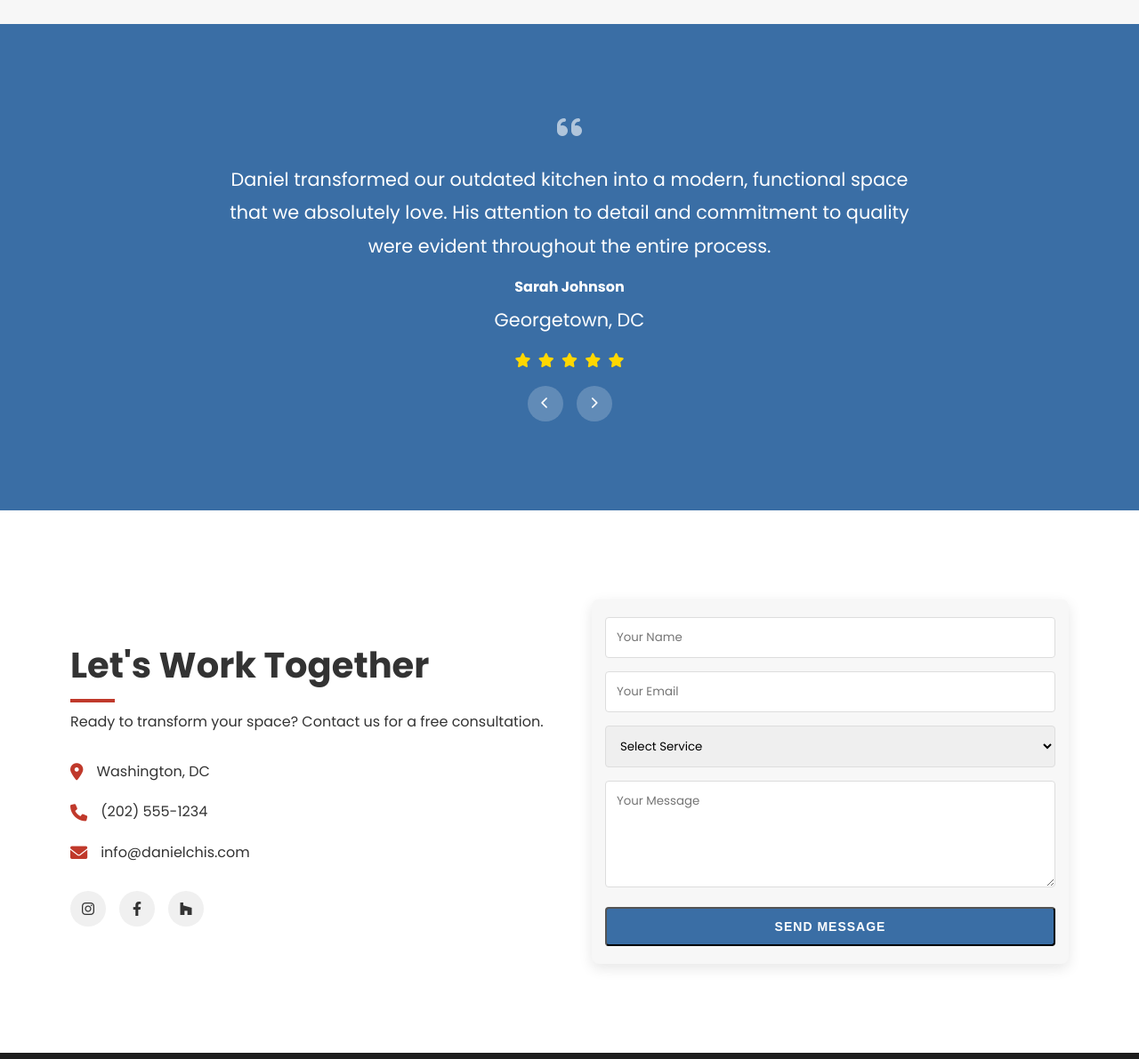
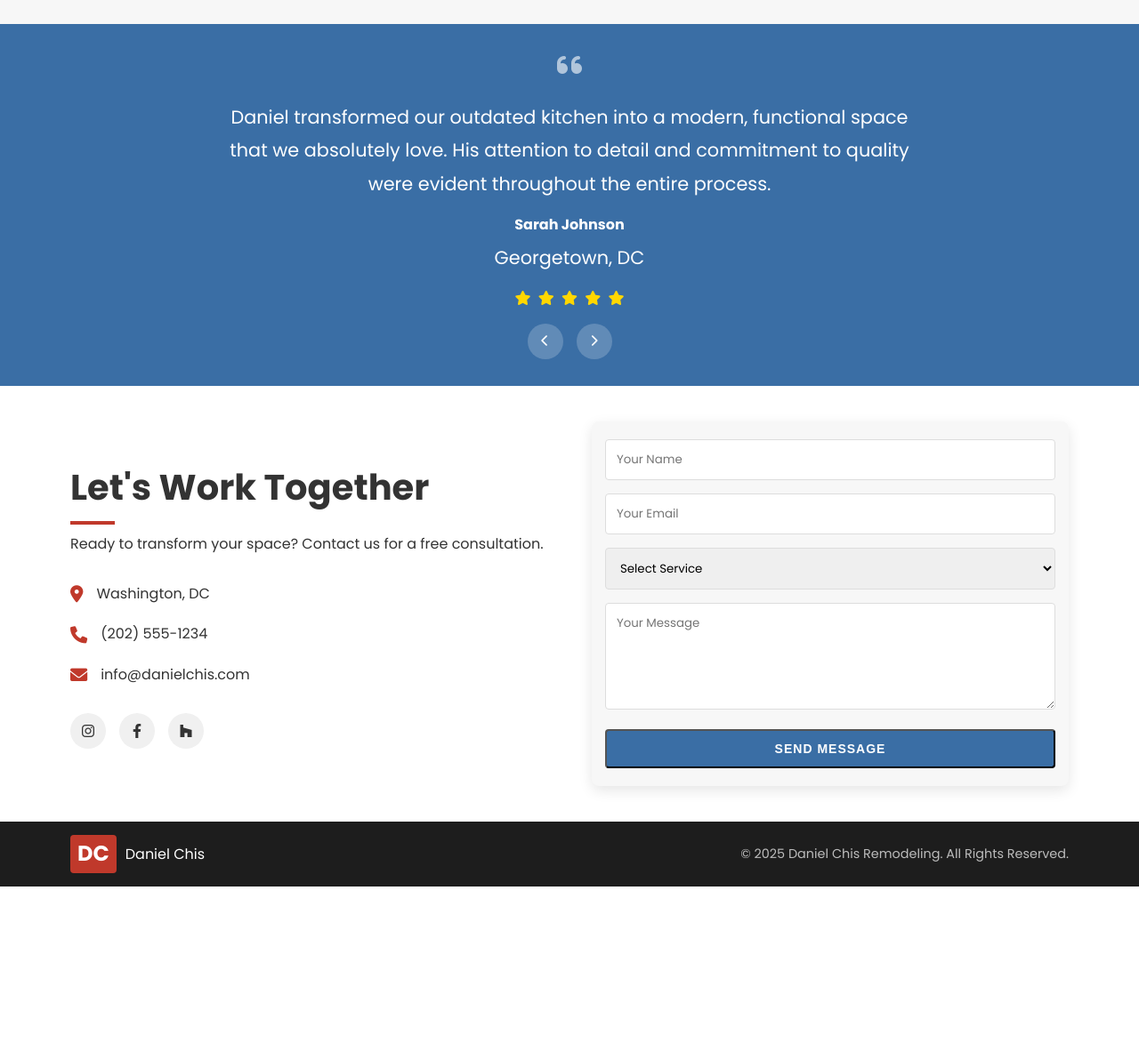
Before and after one commit to ovidiuchis/danielc, a plain HTML site: page index.html in a window 1280 px wide. Shown: the part 1989-3180 px from the top of the page at 89% size. After the commit the page ends 2986 px from the top, so only its background shows below. Drawn offline with Linux system fonts and the light colour scheme.

Commit message:
Reduced padding on sections

```diff
--- a/assets/styles.css
+++ b/assets/styles.css
@@ -356,7 +356,7 @@ header.scrolled {
 
 /* Testimonial Section */
 #testimonial {
-  padding: 100px 0;
+  padding: 30px 0;
   background-color: var(--primary-color);
   color: white;
 }
@@ -431,7 +431,7 @@ header.scrolled {
 
 /* Contact Section */
 #contact {
-  padding: 100px 0;
+  padding: 40px 0;
   background-color: var(--light-color);
 }
 
```
